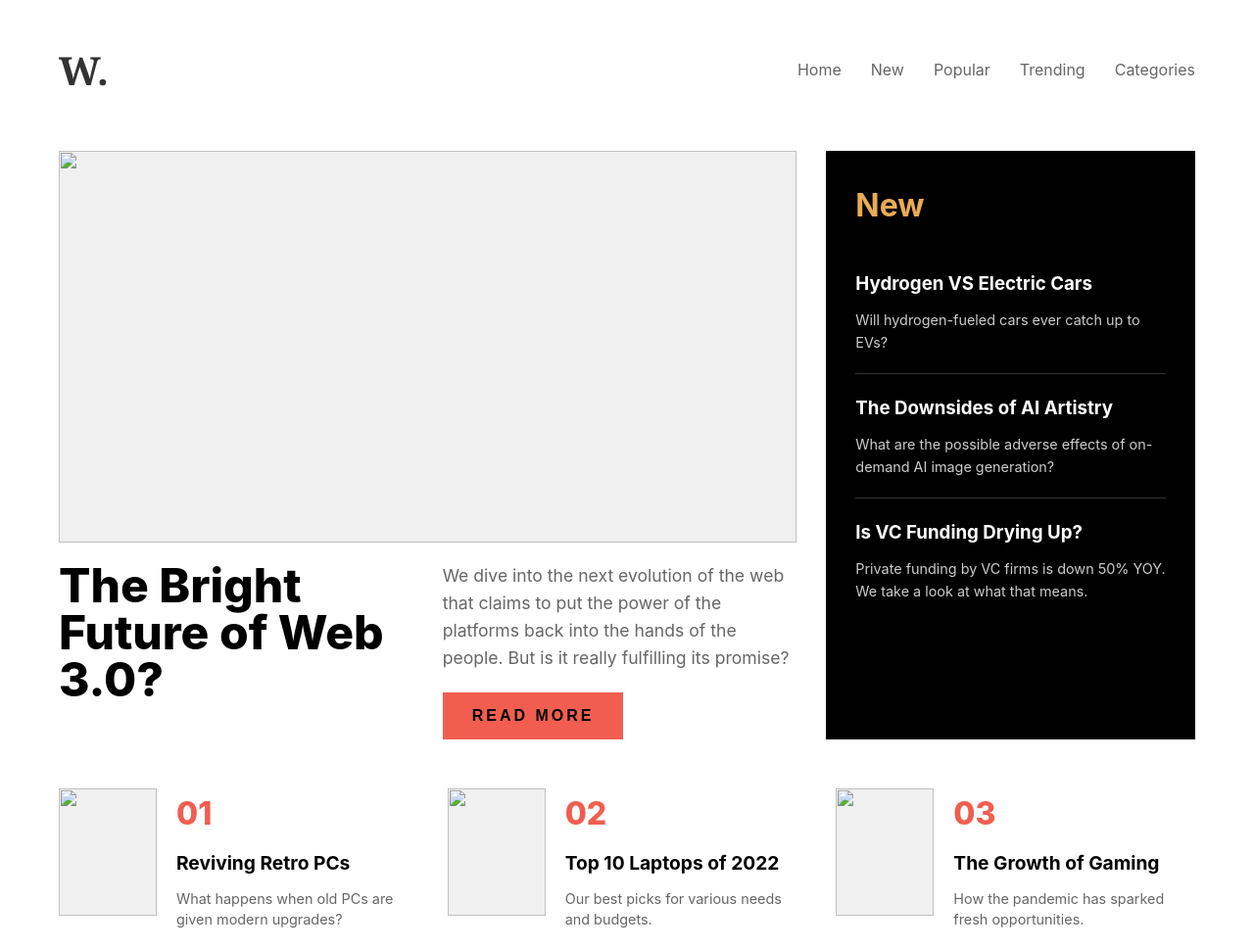
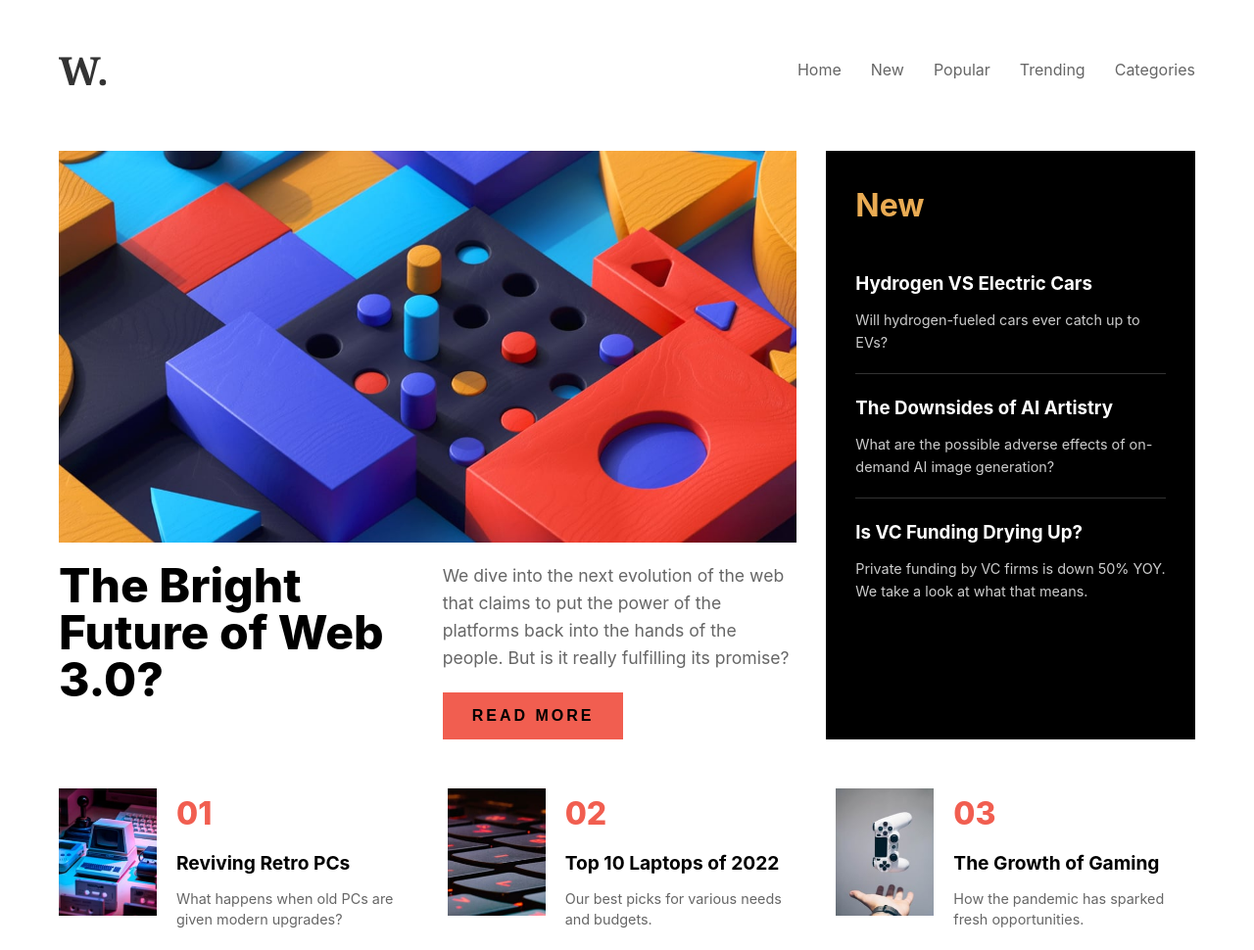
Before and after one commit to Lord7th-alt/News-home-page, a plain HTML site: page index.html in a window 1280 px wide. Shown: the whole page at 98% size. Drawn offline with Linux system fonts and the light colour scheme; the site is published under a folder, as on GitHub Pages, so addresses that start at the root find nothing.

Commit message:
fixe the relative path rendering issue with github pages

```diff
--- a/index.html
+++ b/index.html
@@ -26,7 +26,7 @@
         <div class="main-grid">
             <section class="hero">
                 <div class="hero-image">
-                    <img src="/assets/images/image-web-3-desktop.jpg" alt=""/>
+                    <img src="./assets/images/image-web-3-desktop.jpg" alt=""/>
                 </div>
                 <div class="hero-content">
                     <h1 class="hero-title">The Bright Future of Web 3.0?</h1>
@@ -62,7 +62,7 @@
         <section class="featured-grid">
             <article class="featured-item">
                 <div class="featured-image">
-                    <img src="/assets/images/image-retro-pcs.jpg" alt="">
+                    <img src="./assets/images/image-retro-pcs.jpg" alt="">
                 </div>
                 <div class="featured-content">
                     <div class="featured-number">01</div>
@@ -72,7 +72,7 @@
             </article>
             <article class="featured-item">
                 <div class="featured-image">
-                    <img src="/assets/images/image-top-laptops.jpg" alt="">
+                    <img src="./assets/images/image-top-laptops.jpg" alt="">
                 </div>
                 <div class="featured-content">
                     <div class="featured-number">02</div>
@@ -82,7 +82,7 @@
             </article>
             <article class="featured-item">
                 <div class="featured-image">
-                    <img src="/assets/images/image-gaming-growth.jpg" alt="">
+                    <img src="./assets/images/image-gaming-growth.jpg" alt="">
                 </div>
                 <div class="featured-content">
                     <div class="featured-number">03</div>
```
